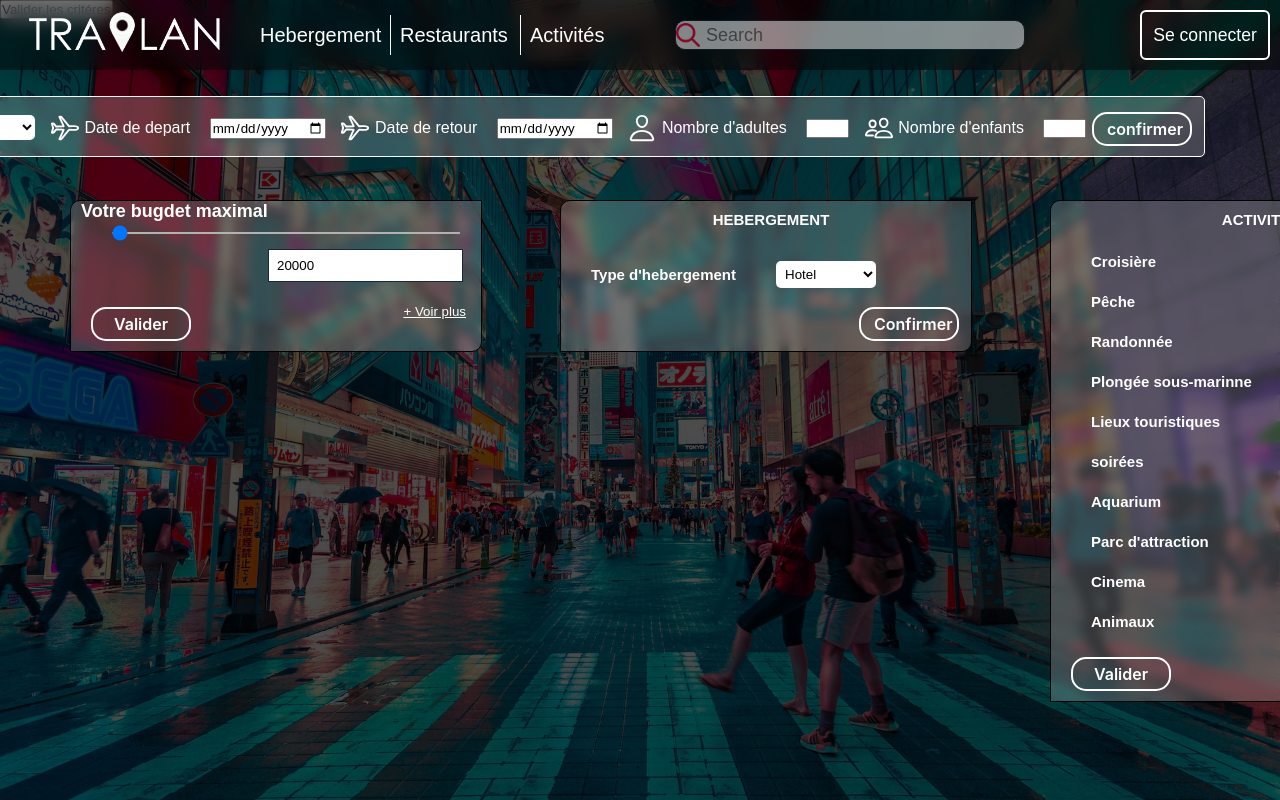
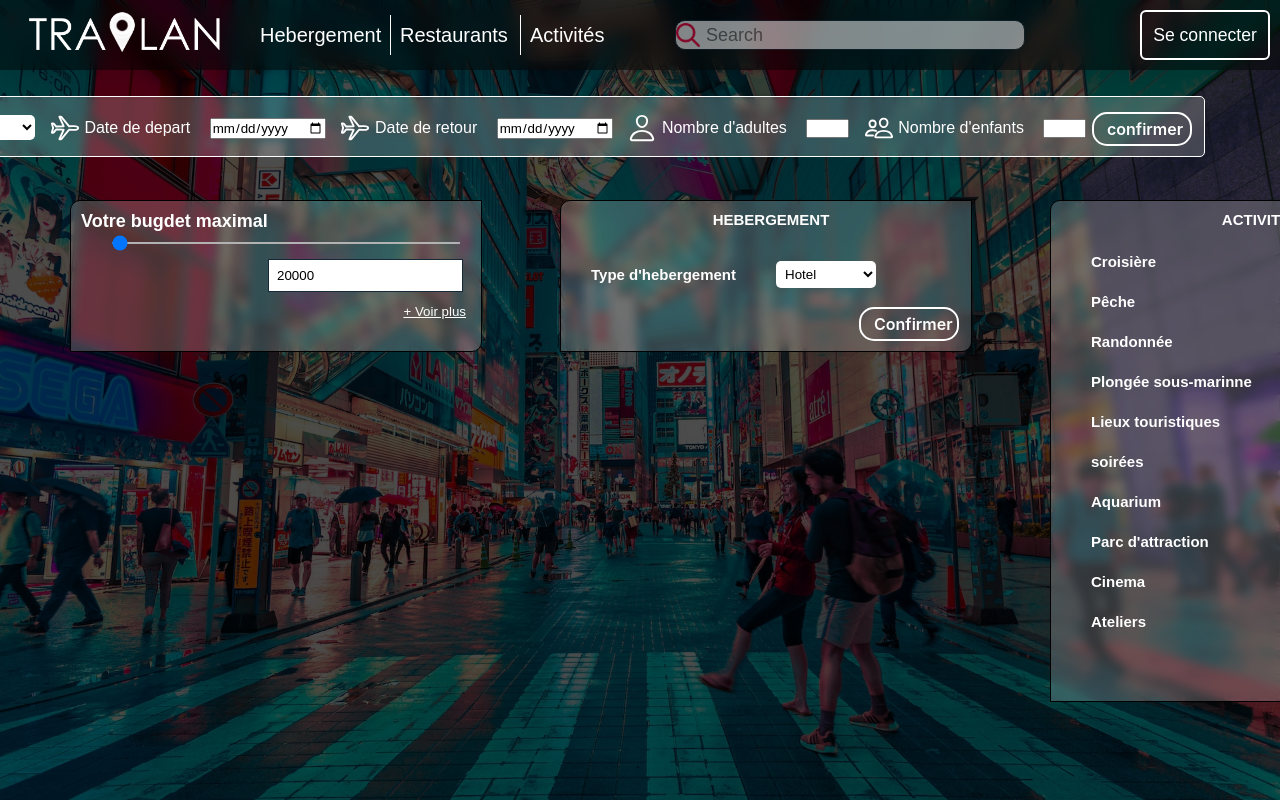
Before and after one commit to RacimFethallah/Travlan, a PHP site: page /Travlan/Travlan_plan.php in a window 1280 px wide. Run offline with PHP 8.4, Linux system fonts and the light colour scheme; some libraries are stand-ins or nearby versions.

Commit message:
Update Travlan_plan.php

```diff
--- a/Travlan_plan.php
+++ b/Travlan_plan.php
@@ -6,15 +6,14 @@ include_once 'header.php';
 
 
 
-
 <div id="Infos">
-  <form action="includes/test.php" method="POST" id="Valider_c">
+  <form action="" method="POST" id="Valider_c">
     <span class="ico"><ion-icon name="earth-outline"></ion-icon></span>
     <label id="p1">Pays</label>
-    <select id="typeP" name="pays">
+    <select id="typeP">
       <option value="Japon">Japon</option>
-      <option value="Bresil">Bresil</option>
-      <option value="Tchequie">Tchequie</option>
+      <option value="Bresil">Italie</option>
+      <option value="France">France</option>
       <option value="Egypte">Egypte</option>
       <option value="Irelande">Irelande</option>
       <option value="USA">USA</option>
@@ -22,18 +21,17 @@ include_once 'header.php';
     </select>
     <span class="ico" id="plane1"><ion-icon name="airplane-outline"></ion-icon></span>
     <label for="Date_depart">Date de depart</label>
-    <input type="date" name="datedp" id="Date_depart" class='date'>
+    <input type="date" id="Date_depart" class='date'>
     <span class="ico" id="plane2"><ion-icon name="airplane-outline"></ion-icon></span>
     <label for="Date_retour">Date de retour</label>
-    <input type="date" name="dateret" id="Date_retour" class='date'>
+    <input type="date" id="Date_retour" class='date'>
     <span class="ico"> <ion-icon name="person-outline"></ion-icon></span>
     <label for="Nb_personnes">Nombre d'adultes</label>
-    <input type="number" name="nbp" id="Nb_personnes" min=0>
+    <input type="number" id="Nb_personnes" min=1>
     <span class="ico"><ion-icon name="people-outline"></ion-icon></span>
     <label for="Nb_personnes1">Nombre d'enfants</label>
-    <input type="number" name="nbp" id="Nb_personnes1" min=0>
+    <input type="number" id="Nb_personnes1" min=0>
     <input type="submit" name="confirmerd" class="bouton" value="confirmer">
-  </form>
 </div>
 
 <div id="Budget_container">
@@ -45,7 +43,6 @@ include_once 'header.php';
     </form>
   </div>
   <button id="plus">+ Voir plus</button>
-  <button class="Valider">Valider</button>
 </div>
 
 
@@ -116,7 +113,6 @@ include_once 'header.php';
   </label>
 
   <button class="Retour" id="Retour1"><- Retour</button>
-  <button class="Valider" id="Val1" class="appear">Valider</button>
 
 </div>
 
@@ -151,7 +147,7 @@ include_once 'header.php';
 
   <label class="c1" id='fsdb'>En bord de mer</label>
   <label class="switch2">
-    <input type="checkbox">
+    <input type="checkbox" >
     <span class="sliderr"></span>
   </label>
 
@@ -226,7 +222,6 @@ include_once 'header.php';
   </label>
 
   <button class="Retour" id="Retour3"><- Retour</button>
-  <button class="Valider">Valider</button>
 
 
 </div>
@@ -237,68 +232,66 @@ include_once 'header.php';
 
   <label class="c1" id="fnbp1">Croisière</label>
   <label class="switch9">
-    <input type="checkbox">
+    <input type="checkbox" id="croisiere" name="croisiere">
     <span class="sliderr"></span>
   </label>
   <label class="c1" id="fnbm22">Pêche</label>
   <label class="switch10">
-    <input type="checkbox">
+    <input type="checkbox" name="Peche">
     <span class="sliderr"></span>
   </label>
 
   <label class="c1" id='fani'>Parc d'attraction</label>
   <label class="switch6">
-    <input type="checkbox">
+    <input type="checkbox" name="Parc_attraction">
     <span class="sliderr"></span>
   </label>
   <label class="c1" id='fsds'>Cinema</label>
   <label class="switch7">
-    <input type="checkbox">
+    <input type="checkbox" name="Cinema">
     <span class="sliderr"></span>
   </label>
 
   <label class="c1" id='fwifi'>Randonnée</label>
   <label class="switch1">
-    <input type="checkbox">
+    <input type="checkbox" name="Randonnée">
     <span class="sliderr"></span>
   </label>
 
   <label class="c1" id='fsdb'>Plongée sous-marinne</label>
   <label class="switch2">
-    <input type="checkbox" id="wifi">
+    <input type="checkbox" id="wifi" name="Plongée">
     <span class="sliderr"></span>
   </label>
 
   <label class="c1" id='fpis'>Lieux touristiques</label>
   <label class="switch3">
-    <input type="checkbox">
+    <input type="checkbox" name="touriste">
     <span class="sliderr"></span>
   </label>
 
   <label class="c1" id='fbal'>soirées</label>
   <label class="switch4">
-    <input type="checkbox">
+    <input type="checkbox" name="soirées">
     <span class="sliderr"></span>
   </label>
 
   <label class="c1" id='fparking'>Aquarium</label>
   <label class="switch5">
-    <input type="checkbox">
+    <input type="checkbox"name="Aquarium">
     <span class="sliderr"></span>
   </label>
 
-  <label class="c1" id='fresto'>Animaux</label>
+  <label class="c1" id='fresto'>Ateliers</label>
   <label class="switch8">
-    <input type="checkbox">
+    <input type="checkbox" name="Ateliers">
     <span class="sliderr"></span>
   </label>
 
-  <button class="Valider">Valider</button>
 
 </div>
 
-<button class='button' id='okfinal'> Valider les critéres </button>
-
+</form>
 
 <?php
 include_once 'login.php';
```
